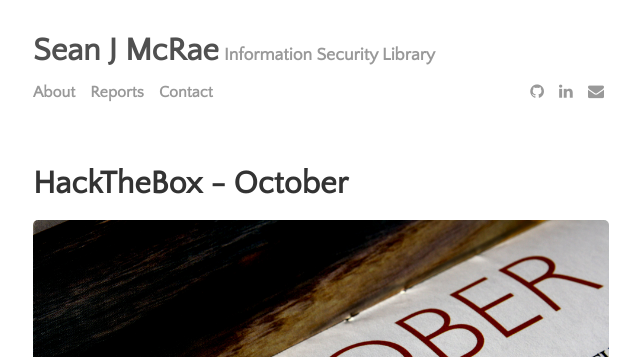
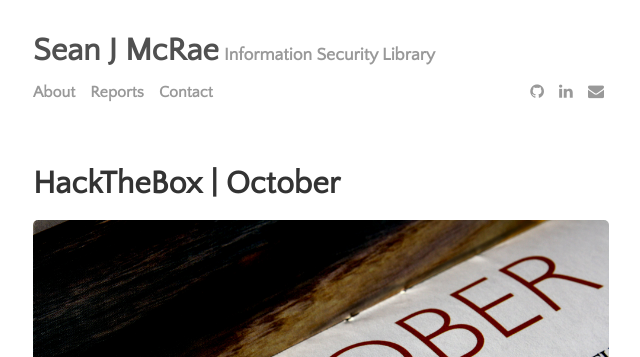
Before and after one commit to officialhocc/officialhocc.github.io, a Jekyll site: the page built from _posts/2017-07-19-htb-october.md, in a window 1280 px wide and 900 px high. Shown: the top 357 px of the window, without its empty margins (319-959 px from the left). Built offline with Jekyll 4.4.1, drawn with Linux system fonts in a browser that asks for light colours; nearby versions of some CDN libraries.

```diff
--- a/_posts/2017-07-19-htb-october.md
+++ b/_posts/2017-07-19-htb-october.md
@@ -1,6 +1,6 @@
 ---
 layout: post
-title: HackTheBox - October
+title: HackTheBox | October
 date: 2018-07-03 23:00:00 +0000
 categories:
 - hackthebox
```
